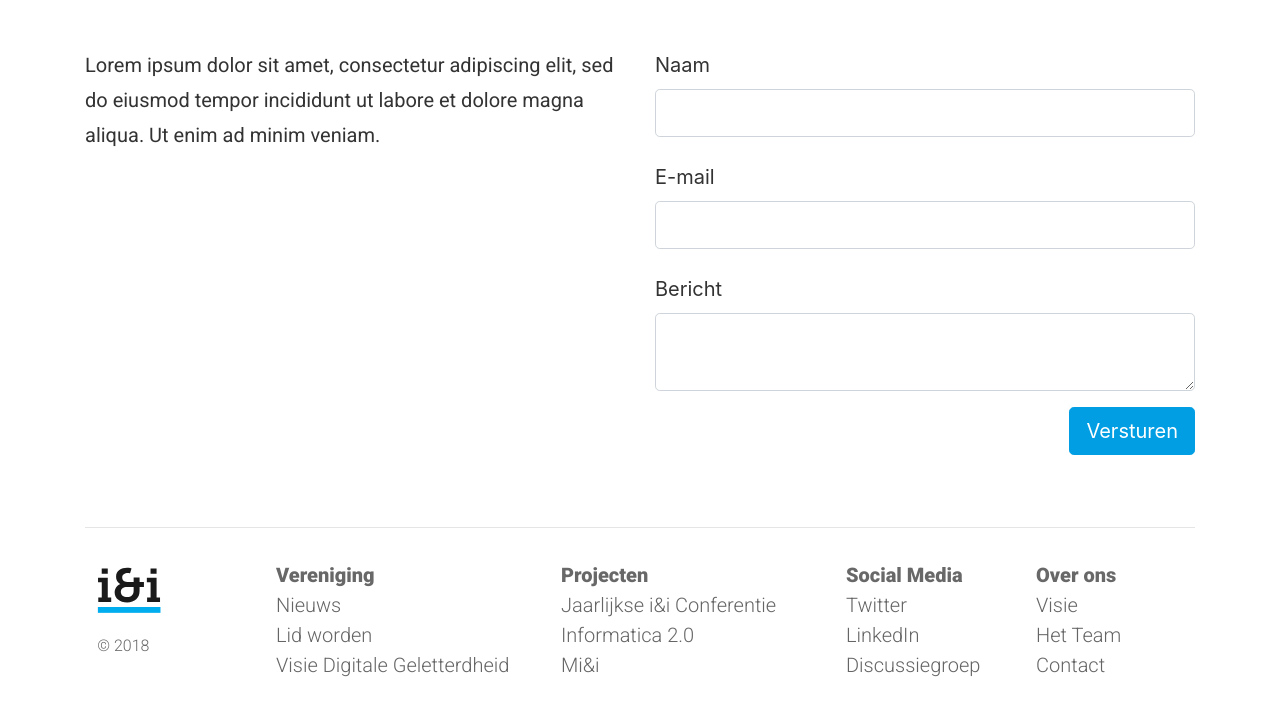
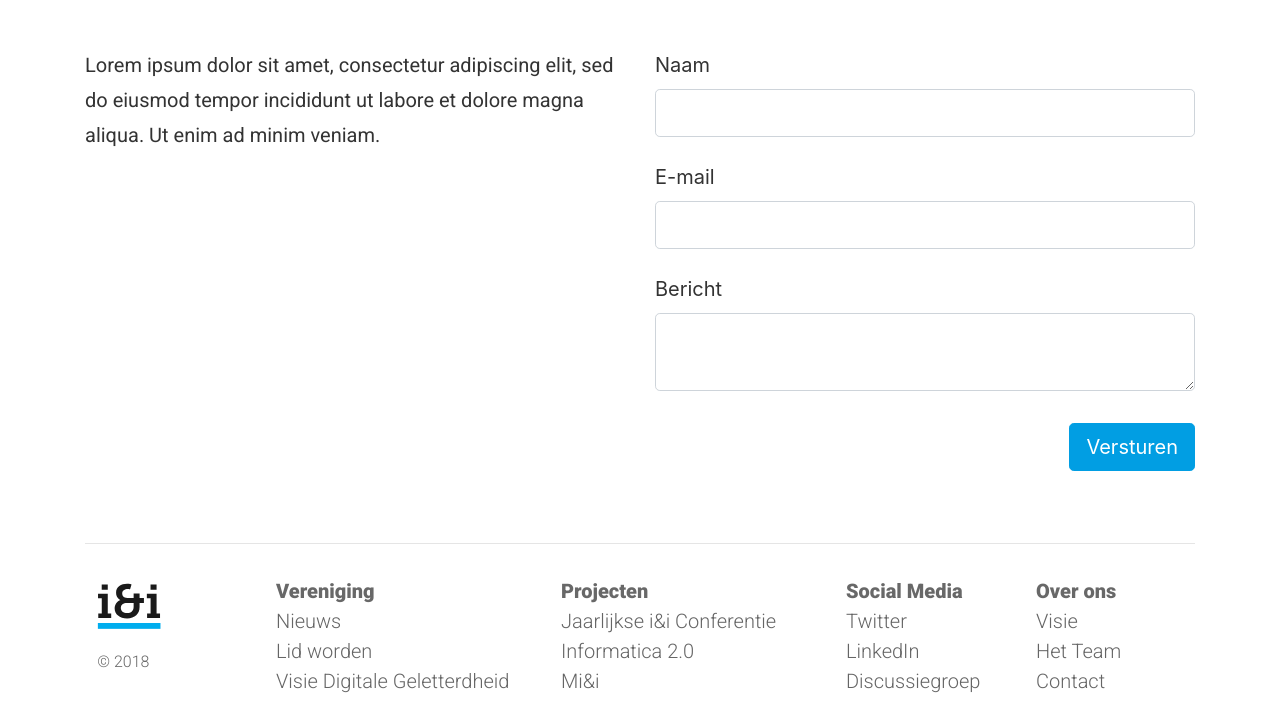
Before and after one commit to ieni/website, a Jekyll site: the page built from _pages/contact.md, in a window 1280 px wide. Shown: the part 336-1064 px from the top of the page. Built offline with Jekyll 4.4.1, drawn with Linux system fonts in a browser that asks for light colours.

Commit message:
Fix spacing of recaptcha in forms.

```diff
--- a/_includes/form-contact.html
+++ b/_includes/form-contact.html
@@ -18,7 +18,7 @@
 
   <input type="hidden" name="type" value="contact">
 
-  <div class="g-recaptcha" data-sitekey="{{ site.credentials.recaptcha }}"></div>
+  <div class="form-group g-recaptcha" data-sitekey="{{ site.credentials.recaptcha }}"></div>
 
   <button id="submit" type="submit" class="btn btn-lg btn-primary float-right">Versturen</button>
 
--- a/_includes/form-signup.html
+++ b/_includes/form-signup.html
@@ -42,7 +42,7 @@
 
   <input type="hidden" name="type" value="aanmeldingen">
 
-  <div class="g-recaptcha" data-sitekey="{{ site.credentials.recaptcha }}"></div>
+  <div class="form-group g-recaptcha" data-sitekey="{{ site.credentials.recaptcha }}"></div>
 
   <button id="submit" type="submit" class="btn btn-lg btn-primary float-right">Aanmelden</button>
 
--- a/_sass/forms.sass
+++ b/_sass/forms.sass
@@ -29,3 +29,8 @@
 
   label[for="contact.name"]
     padding-top: 2px
+
+#form-contact,
+#form-signup
+    .g-recaptcha
+      margin-top: 2rem
```
